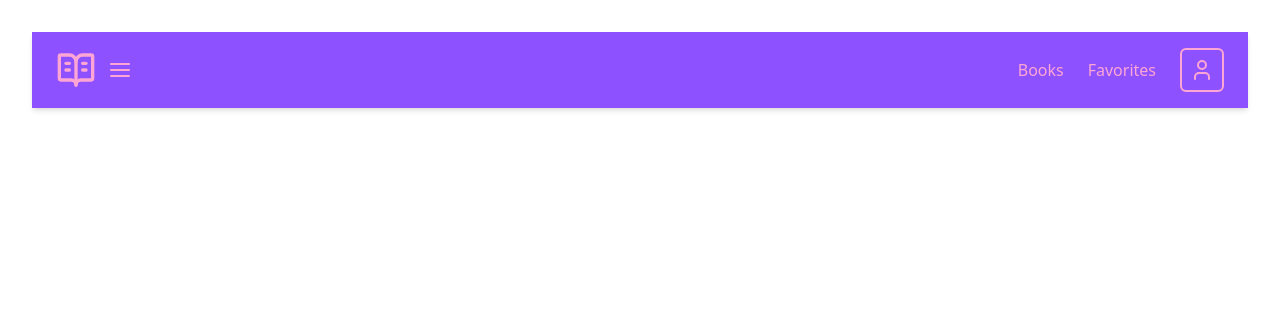
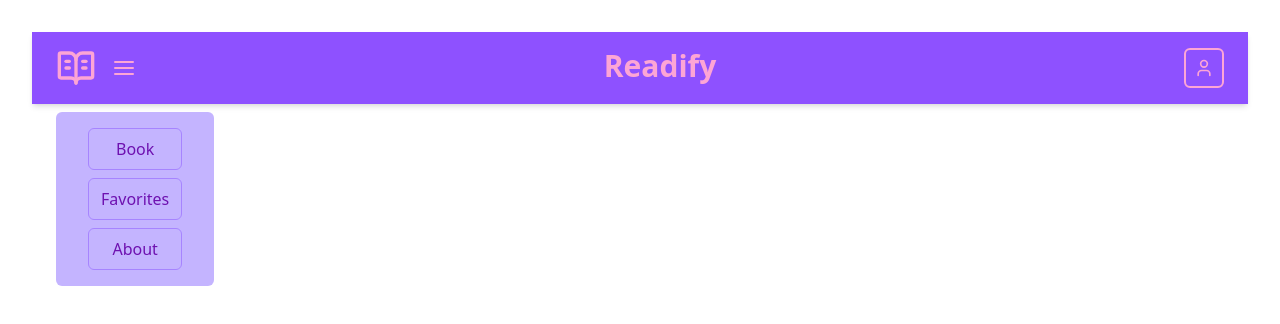
Before and after one commit to guirdgrs/readify, a React (Vite) app in the folder readify/: page / in a window 1280 px wide. Both pictures are taken after a click on the button 120 px from the left and 70 px from the top of the page. Shown: the top 324 px of the page. Built offline with nearby package versions, Linux system fonts and the light colour scheme.

Commit message:
Framer-motion & reusable navbar
Enhance Navbar with dropdown functionality and animations;
add reusable NavbarItem component

```diff
--- a/readify/src/components/navbar/Navbar.jsx
+++ b/readify/src/components/navbar/Navbar.jsx
@@ -1,50 +1,166 @@
-import { useState } from "react";
-import { BookOpenText, User, AlignJustify } from "lucide-react";
+import { useEffect, useRef, useState } from "react";
+import { BookOpenText, User, AlignJustify, Bookmark } from "lucide-react";
+import {motion, AnimatePresence, animate} from "framer-motion";
+import NavbarItem from "./NavbarItem";
 
 function Navbar (){
 
+    // DROPDOWN LEFT MENU
     // State to manage the dropdown menu
     const [dropdownOpen, setDropdownOpen] = useState(false);
+    // Ref to keep track of the dropdown menu element
+    const dropdownRef = useRef(null);
+    // Ref to keep track of the button element
+    const buttonRef = useRef(null);
+
+    // DROPDOWN LOGIN MENU
+    const [dropdownLogin, setDropdownLogin] = useState(false);
+    const loginRef = useRef(null);
+    const loginButtonRef = useRef(null);
 
     // Function to toggle the dropdown menu
     const toggleDropdown = () => {
         setDropdownOpen(!dropdownOpen);
-    }
+    };
+
+    // Function to close the dropdown menu when clicking outside of it
+    useEffect(() => {
+        const handleClickOutside = (event) => {
+            // Check if the clicked element is outside the dropdown menu and if the button is clicked
+            if (
+                dropdownRef.current &&
+                !dropdownRef.current.contains(event.target)&&
+
+                buttonRef.current &&
+                !buttonRef.current.contains(event.target)
+            ){
+                // Close the dropdown menu
+                setDropdownOpen(false);
+            }
+
+            // Same but for the login dropdown
+            if (
+                loginRef.current &&
+                !loginRef.current.contains(event.target) &&
+
+                loginButtonRef.current &&
+                !loginButtonRef.current.contains(event.target)
+            ){
+                setDropdownLogin(false);
+            }
+        };
+
+    // Add event listener to the document to detect clicks outside the dropdown
+     document.addEventListener("mousedown", handleClickOutside);
+     return () => document.removeEventListener("mousedown", handleClickOutside);
+    }, []);
 
     return (
-        <nav
-        className="bg-violet-500 shadow-md px-6 py-4 flex justify-between sticky top-0 z-50">
+        <motion.nav
+        className="bg-violet-500 shadow-md px-6 py-4 flex justify-between top-0 z-50 relative"
+        initial={{opacity: 0, y: -20}}
+        animate={{opacity: 1, y: 0}}
+        transition={{duration: 1}}>
 
-            <div className="text-pink-300 hover:text-pink-400 flex items-center gap-3">
-                <a href="#start"><BookOpenText size={40}/></a>
-                <button onClick={toggleDropdown}>
+            <div className="text-pink-300 flex items-center gap-4">
+                {/* Logo */}
+                <motion.a
+                href="#start"
+                className="hover:text-pink-400"
+                whileHover={{scale: 1.1}}
+                transition={{type: "spring", stiffness: 300}}>
+                    <BookOpenText size={40}/>
+                </motion.a>
+
+                {/* Button to toggle dropdown */}
+                <motion.button
+                ref={buttonRef}
+                onClick={toggleDropdown}
+                className="hover:text-pink-400"
+                whileHover={{scale: 1.3}}
+                transition={{type: "spring", stiffness: 300}}>
                     <AlignJustify/>
-                </button>
+                </motion.button>
             </div>
 
+            {/* Title */}
+            <motion.p
+                className="text-bold text-3xl text-pink-300 select-none font-black">
+                    Readify
+                </motion.p>
+
+            {/* Your profile button */}
             <div className="hidden md:flex space-x-6 items-center">
-                <a href="#books" className="text-pink-300 hover:text-pink-400">
-                    Books
-                </a>
-                <a href="#favorites" className="text-pink-300 hover:text-pink-400">
-                    Favorites
-                </a>
-                <a href="#profile" className="text-pink-300 hover:text-pink-400 border-2 rounded-md py-2 px-2">
-                    <User />
-                </a>
+                <motion.button
+                ref={loginButtonRef}
+                onClick={() => setDropdownLogin(prev => !prev)}
+                className="text-pink-300 hover:text-pink-400 border-2 rounded-md py-2 px-2"
+                whileHover={{scale: 1.1}}
+                transition={{type: "spring", stiffness: 300}}>
+                    <User size={20}/>
+                </motion.button>
             </div>
 
-            {dropdownOpen && (
-                <div className="absolute top-20 left-6 bg-white text-gray-700 shadow-md rounded-md p-4 flex flex-col gap-2 md:hidden z-50">
-                    <a href="#books" className="hover:text-violet-600">
-                        Books</a>
-                    <a href="#favorites" className="hover:text-violet-600">
-                        Favorites</a>
-                    <a href="#profile" className="hover:text-violet-600">
-                        Profile</a>
-                </div>
+            {/* Animated dropown menu */}
+            <AnimatePresence>
+                {dropdownOpen && (
+                    // motion.div is used to animate the dropdown menu
+                    <motion.div
+                        ref={dropdownRef}
+                        initial={{opacity: 0, y: -10}}
+                        animate={{opacity: 1, y: 0}}
+                        exit={{opacity: 0, y: -10}}
+                        transition={{duration: 0.2}}
+                        className="absolute top-20 left-6 bg-violet-300 text-purple-800 rounded-md p-4 px-8 flex flex-col divide-y divide-violet-400 gap-2">
+
+                        {/* Dropdown items */}
+                        <NavbarItem label="Book" href="#books" onClick={() => setDropdownOpen(false)}/>
+
+                        <NavbarItem label="Favorites" href="#favorites" onClick={() => setDropdownOpen(false)}/>
+
+                        <NavbarItem label="About" href="#about" onClick={() => setDropdownOpen(false)}/>
+
+                    </motion.div>
                 )}
-        </nav>
+
+                {/* Dropdown login menu */}
+                {dropdownLogin && (
+                    <motion.div
+                        ref={loginRef}
+                        initial={{ opacity: 0, y: -10 }}
+                        animate={{ opacity: 1, y: 0 }}
+                        exit={{ opacity: 0, y: -10 }}
+                        transition={{ duration: 0.2 }}
+                        className="absolute top-20 right-6 bg-violet-300 rounded-md p-4 px-8 w-64 flex flex-col gap-4 z-50">
+
+                        <div className="flex justify-center text-violet-600">
+                            <User size={30} />
+                        </div>
+
+                        <motion.input
+                            type="email"
+                            placeholder="Email"
+                            className="border p-2 rounded-md border-violet-600 outline-pink-600 bg-violet-200"
+                            whileHover={{scale: 1.05}}
+                            transition={{type: "spring", stiffness: 300}}/>
+                        <motion.input
+                            type="password"
+                            placeholder="Password"
+                            className="border p-2 rounded-md border-violet-600 outline-pink-600 bg-violet-200"
+                            whileHover={{scale: 1.05}}
+                            transition={{type: "spring", stiffness: 300}}/>
+                        <motion.button
+                            onClick={() => {
+                            setDropdownLogin(false);}}
+                            className="bg-violet-500 text-white py-2 rounded-md hover:bg-violet-600"
+                            whileHover={{scale: 1.05}}
+                            transition={{type: "spring", stiffness: 300}}>
+                                Login
+                        </motion.button>
+                    </motion.div>
+                )}
+            </AnimatePresence>
+        </motion.nav>
     );
 };
 
--- a/readify/src/components/navbar/NavbarItem.jsx
+++ b/readify/src/components/navbar/NavbarItem.jsx
@@ -0,0 +1,18 @@
+import {motion, AnimatePresence} from "framer-motion";
+
+// NavbarItem component to create a reusable navbar item
+// This component is used to create each item in the navbar with hover effects
+function NavbarItem ({label, href = "#", className = "", onClick}){
+    // The props are: label, href, className, and onClick
+    return(
+        <motion.a
+        href={href}
+        onClick={onClick}
+        className={`hover:text-violet-600 border border-violet-400 rounded-md px-3 py-2 transition-colors ${className}`}
+        whileHover={{scale: 1.15}}
+        transition={{type: "spring", stiffness: 300}}>
+        {label}
+        </motion.a>
+    );
+}
+export default NavbarItem;
```
